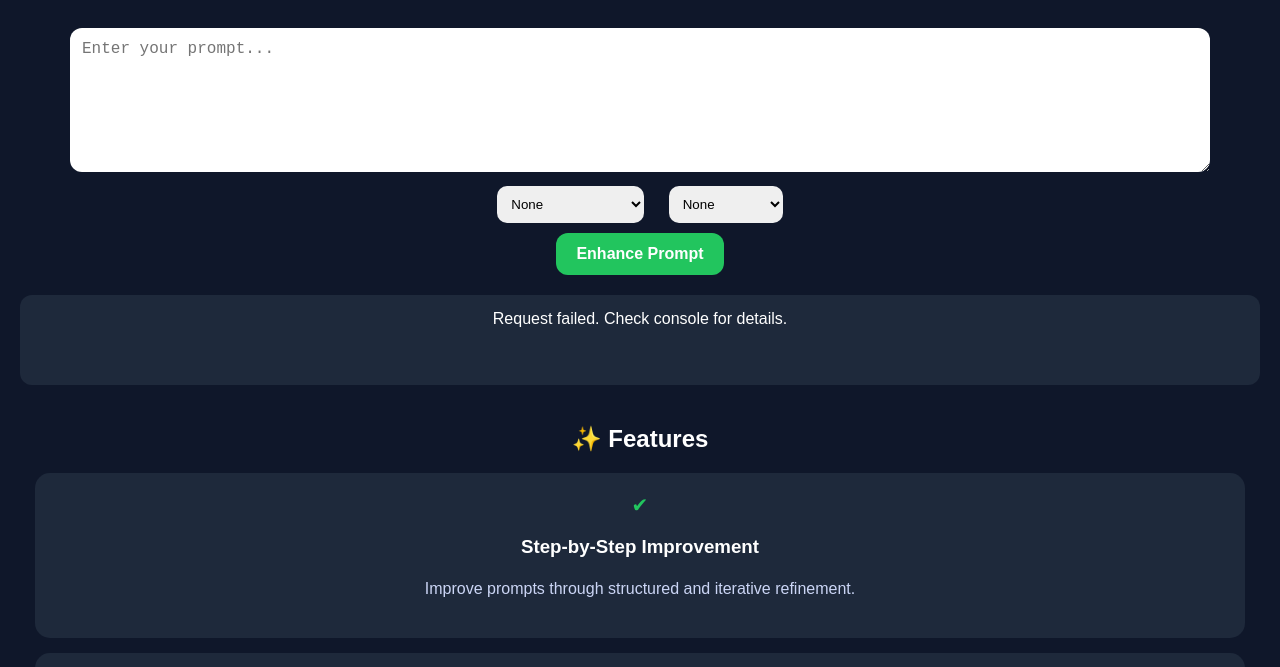
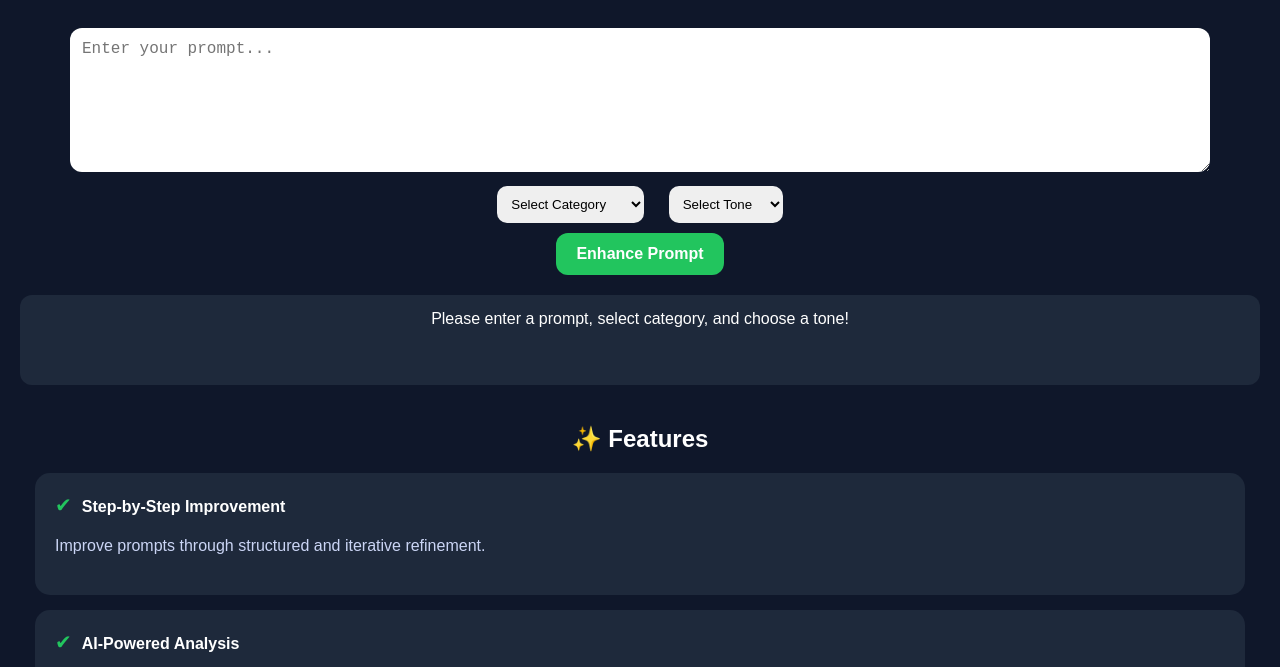
Before and after one commit to parthwable/prompt-enhancer-ai, a plain HTML site: page index.html in a window 1280 px wide. Both pictures are taken after a click on the button "Enhance Prompt". Shown: the part 119-786 px from the top of the page. Drawn offline with Linux system fonts and the light colour scheme; no server answers.

Commit message:
Refactor HTML structure and enhance input validation

```diff
--- a/index.html
+++ b/index.html
@@ -3,7 +3,6 @@
 <head>
   <title>Prompt Enhancer AI</title>
   <meta name="viewport" content="width=device-width, initial-scale=1.0">
-
   <style>
     body {
       margin: 0;
@@ -24,8 +23,8 @@
     button { background: #22c55e; color: white; padding: 12px 20px; border-radius: 12px; border: none; font-weight: bold; font-size: 16px; cursor: pointer; }
     #output { margin-top: 20px; background: #1e293b; padding: 15px; border-radius: 12px; min-height: 60px; white-space: pre-wrap; }
     .section { margin-top: 40px; }
-    .card { background: #1e293b; margin: 15px; padding: 20px; border-radius: 15px; }
-    .check { color: #22c55e; font-size: 20px; }
+    .card { background: #1e293b; margin: 15px; padding: 20px; border-radius: 15px; text-align: left; }
+    .check { color: #22c55e; font-size: 20px; display: inline-block; margin-right: 10px; }
   </style>
 </head>
 
@@ -39,7 +38,7 @@
   <br>
 
   <select id="category">
-    <option>None</option>
+    <option value="">Select Category</option>
     <option>YouTube Script</option>
     <option>Study</option>
     <option>Coding</option>
@@ -48,7 +47,7 @@
   </select>
 
   <select id="tone">
-    <option>None</option>
+    <option value="">Select Tone</option>
     <option>Professional</option>
     <option>Creative</option>
     <option>Funny</option>
@@ -62,9 +61,9 @@
   <!-- Features -->
   <div class="section">
     <h2>✨ Features</h2>
-    <div class="card"><div class="check">✔</div><h3>Step-by-Step Improvement</h3><p>Improve prompts through structured and iterative refinement.</p></div>
-    <div class="card"><div class="check">✔</div><h3>AI-Powered Analysis</h3><p>Get smart suggestions to improve clarity and effectiveness.</p></div>
-    <div class="card"><div class="check">✔</div><h3>Clarity & Precision</h3><p>Transform vague prompts into clear, powerful instructions.</p></div>
+    <div class="card"><span class="check">✔</span><b>Step-by-Step Improvement</b><p>Improve prompts through structured and iterative refinement.</p></div>
+    <div class="card"><span class="check">✔</span><b>AI-Powered Analysis</b><p>Get smart suggestions to improve clarity and effectiveness.</p></div>
+    <div class="card"><span class="check">✔</span><b>Clarity & Precision</b><p>Transform vague prompts into clear, powerful instructions.</p></div>
   </div>
 
   <!-- Steps -->
@@ -81,37 +80,43 @@
 
 <script>
 async function enhance() {
-  const input = document.getElementById("input").value;
+  const input = document.getElementById("input").value.trim();
   const category = document.getElementById("category").value;
   const tone = document.getElementById("tone").value;
   const outputDiv = document.getElementById("output");
 
-  outputDiv.innerText = "Enhancing...";
+  // Input validation
+  if (!input || !category || !tone) {
+    outputDiv.innerText = "Please enter a prompt, select category, and choose a tone!";
+    return;
+  }
 
-  // SAFER API KEY: Base64 encoded
-  const encodedKey = "aGZfU3F6WW1OSWJIWWZlQ3RqV2xuUWVUaURZQkx6RUFZb2xrdw=="; // <-- Replace with Base64 of your key
-  const apiKey = atob(encodedKey); // decode to real key
+  outputDiv.innerText = "Enhancing... 🚀";
+
+  // 🔑 Your Hugging Face API key (direct, no Base64)
+  const apiKey = "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"; // <-- replace with your Hugging Face key
 
   try {
-    const response = await fetch(
-      "https://api-inference.huggingface.co/models/google/flan-t5-large",
-      {
+    const response = await fetch("https://api-inference.huggingface.co/models/google/flan-t5-large", {
       method: "POST",
       headers: {
         "Authorization": `Bearer ${apiKey}`,
         "Content-Type": "application/json"
       },
       body: JSON.stringify({
-          inputs: `Enhance this AI prompt.
-Category: ${category}
-Tone: ${tone}
-User Input: ${input}`
+        inputs: `Enhance this AI prompt.\nCategory: ${category}\nTone: ${tone}\nUser Input: ${input}`
       })
-      }
-    );
+    });
 
     const data = await response.json();
-    outputDiv.innerText = data[0]?.generated_text || data.error || "No response. Try again.";
+
+    if (data.error) {
+      outputDiv.innerText = "Error: " + data.error;
+    } else if (Array.isArray(data) && data[0]?.generated_text) {
+      outputDiv.innerText = data[0].generated_text;
+    } else {
+      outputDiv.innerText = "No response. Try again.";
+    }
 
   } catch (err) {
     console.error(err);
```
Lines whose indentation alone changed are shown as unchanged.
